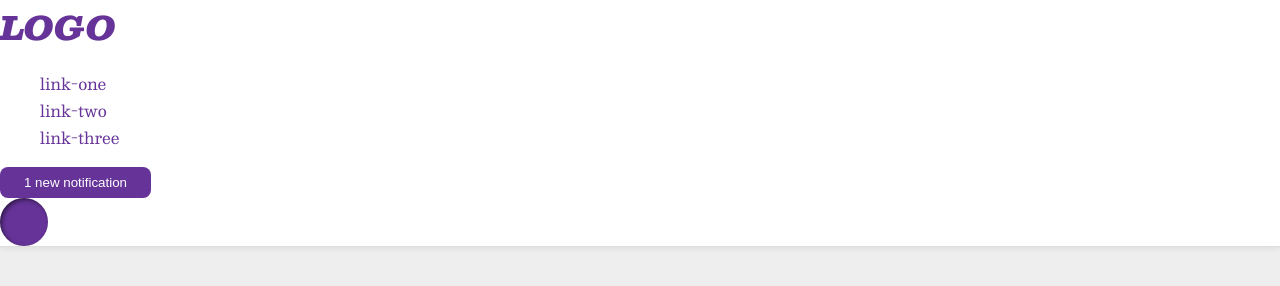
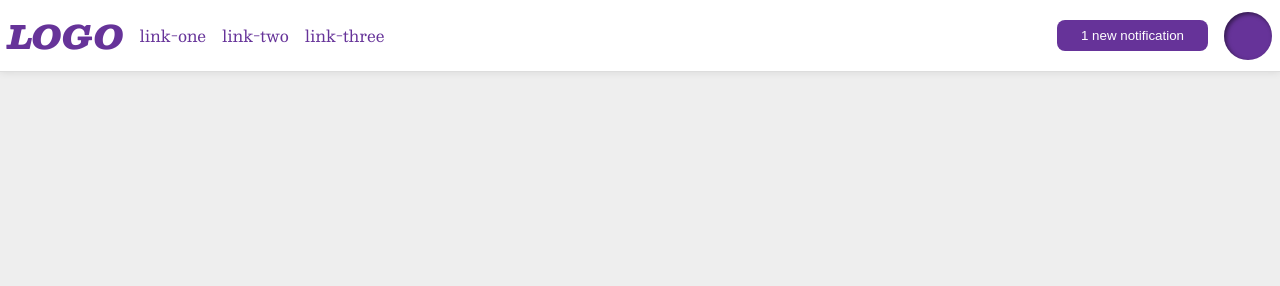
Before and after one commit to usmaanrnadeem/0-to-1, a plain HTML site: page the-odin-project-foundations/css-foundations/flex/03-flex-header-2/index.html in a window 1280 px wide. Drawn offline with nearby package versions, Linux system fonts and the light colour scheme.

```diff
--- a/the-odin-project-foundations/css-foundations/flex/03-flex-header-2/index.html
+++ b/the-odin-project-foundations/css-foundations/flex/03-flex-header-2/index.html
@@ -9,6 +9,7 @@
   </head>
   <body>
     <div class="header">
+      <div class="left">
         <div class="logo">
           LOGO
         </div>
@@ -17,10 +18,13 @@
             <li><a href="https://google.com">link-two</a></li>
             <li><a href="https://google.com">link-three</a></li>
           </ul>
+        </div>
+      <div class="right">
         <button class="notifications">
           1 new notification
         </button>
         <div class="profile-image"></div>
       </div>
+    </div>
   </body>
 </html>
--- a/the-odin-project-foundations/css-foundations/flex/03-flex-header-2/style.css
+++ b/the-odin-project-foundations/css-foundations/flex/03-flex-header-2/style.css
@@ -12,6 +12,9 @@
   background: white;
   border-bottom: 1px solid #ddd;
   box-shadow: 0 0 8px rgba(0,0,0,.1);
+  display: flex;
+  justify-content: space-between;
+  align-items: center;
 }
 
 .profile-image {
@@ -45,4 +48,28 @@
 
 ul {
   list-style-type: none;
+  display: flex;
+  gap: 16px;
+  padding-left: 16px;
 }
+
+.left {
+  display: flex;
+  align-items: center;
+  margin-left: 8px;
+  margin-top: 6px;
+  margin-bottom: 6px;
+}
+
+.right {
+  display: flex;
+  gap: 16px;
+  margin-right: 8px;
+  margin-top: 6px;
+  margin-bottom: 6px;
+}
+
+.notifications {
+  display: flex;
+  align-self: center;
+}
```
Also changed, not shown: the-odin-project-foundations/css-foundations/flex/04-flex-information/index.html (+10 -1 lines), the-odin-project-foundations/css-foundations/flex/04-flex-information/style.css (+21 -0 lines). Lines whose indentation alone changed are shown as unchanged.
